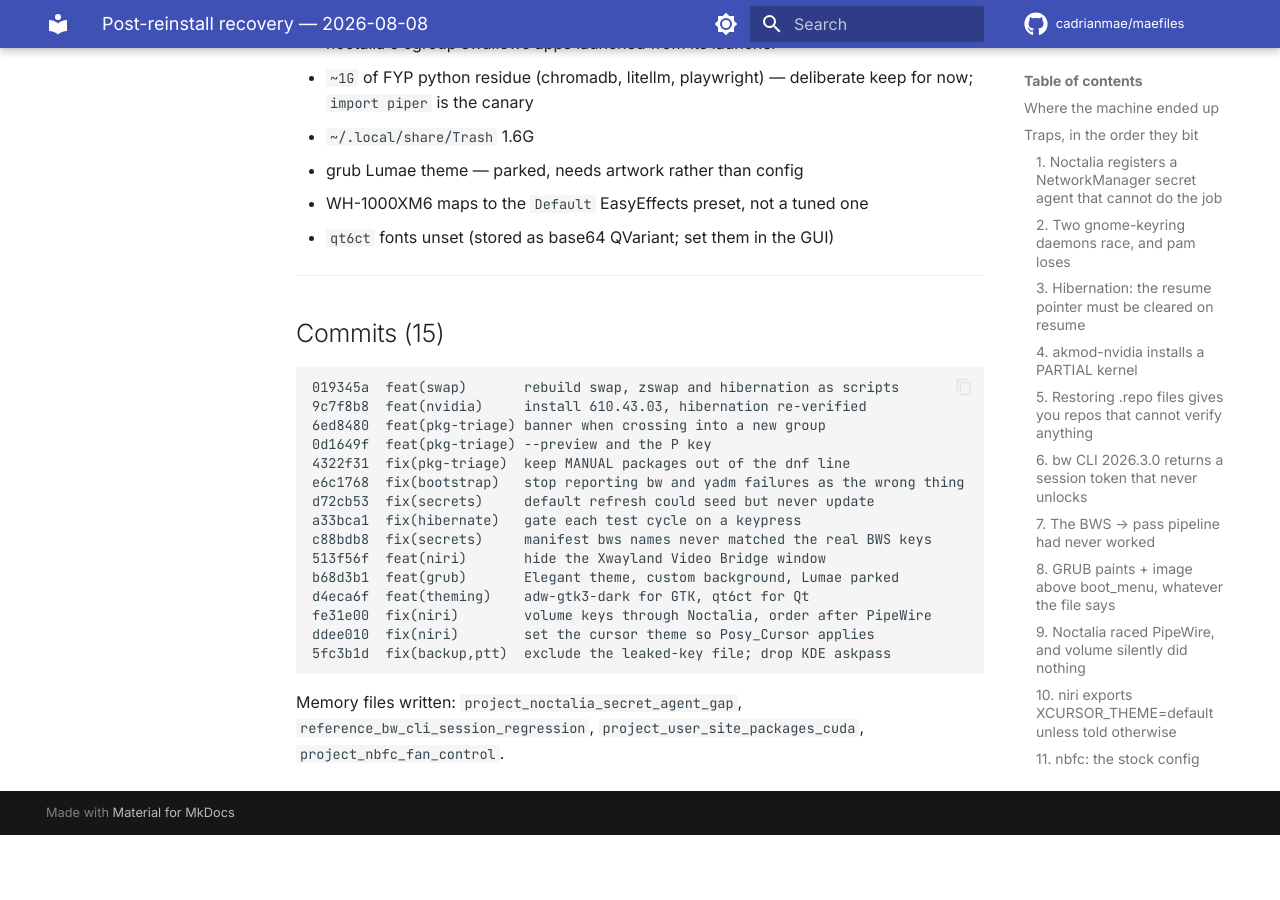
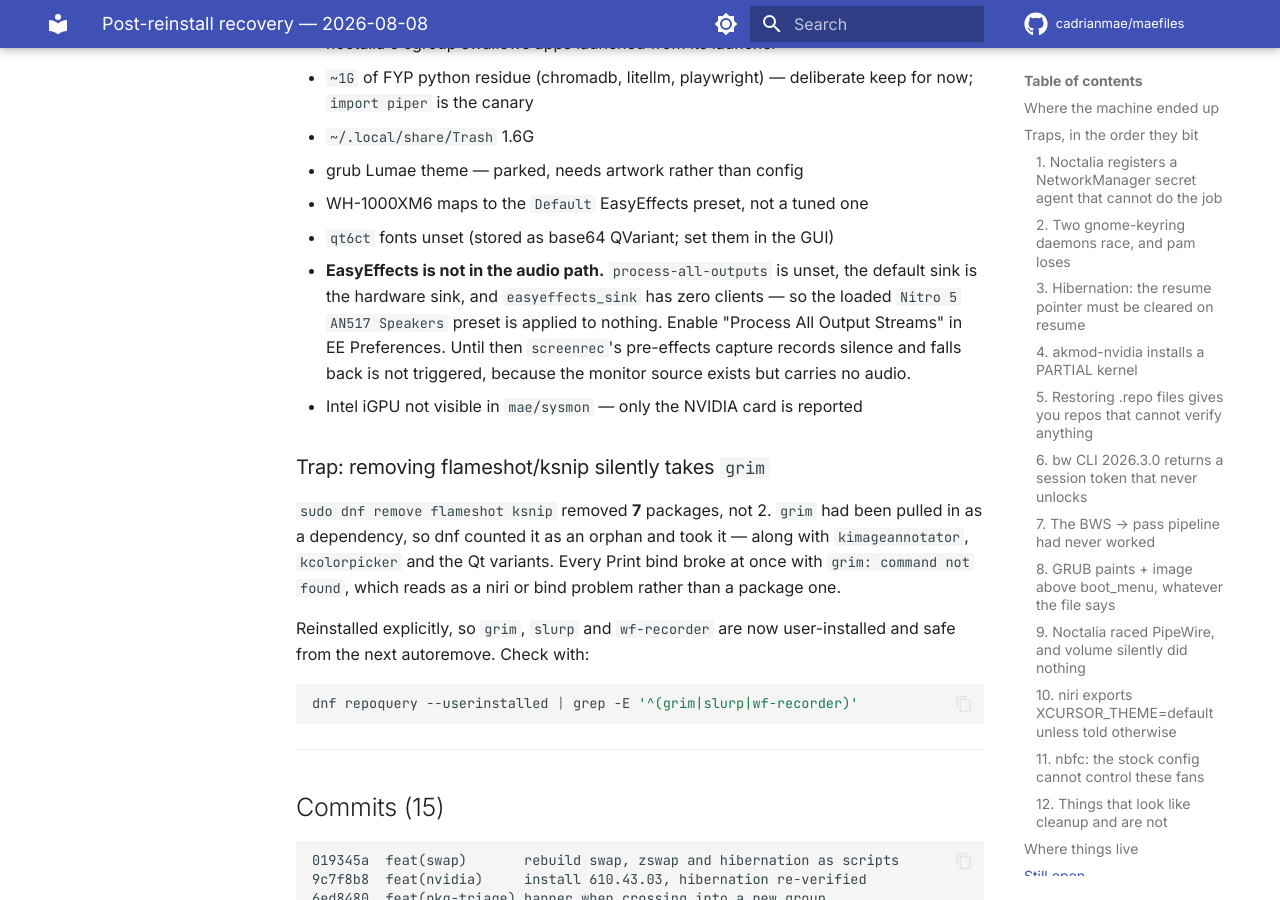
Before and after one commit to cadrianmae/maefiles, an MkDocs documentation site: the page built from docs/2026-08-08-post-reinstall-recovery.md, in a window 1280 px wide and 900 px high, scrolled down 4874 px. Built offline with MkDocs 1.6.1 and Material for MkDocs 9.7.7, drawn with Linux system fonts in a browser that asks for light colours; comment, search, counter and statistics services are not loaded; before the commit the page ends 5709 px from its top, so only the background shows below that.

````diff
--- a/docs/2026-08-08-post-reinstall-recovery.md
+++ b/docs/2026-08-08-post-reinstall-recovery.md
@@ -221,6 +221,28 @@ restore-repos.sh, collect-root.sh, kwallet-to-keyring.sh — all byte-verified.
 - grub Lumae theme — parked, needs artwork rather than config
 - WH-1000XM6 maps to the `Default` EasyEffects preset, not a tuned one
 - `qt6ct` fonts unset (stored as base64 QVariant; set them in the GUI)
+- **EasyEffects is not in the audio path.** `process-all-outputs` is unset, the
+  default sink is the hardware sink, and `easyeffects_sink` has zero clients —
+  so the loaded `Nitro 5 AN517 Speakers` preset is applied to nothing. Enable
+  "Process All Output Streams" in EE Preferences. Until then `screenrec`'s
+  pre-effects capture records silence and falls back is not triggered, because
+  the monitor source exists but carries no audio.
+- Intel iGPU not visible in `mae/sysmon` — only the NVIDIA card is reported
+
+### Trap: removing flameshot/ksnip silently takes `grim`
+
+`sudo dnf remove flameshot ksnip` removed **7** packages, not 2. `grim` had been
+pulled in as a dependency, so dnf counted it as an orphan and took it — along
+with `kimageannotator`, `kcolorpicker` and the Qt variants. Every Print bind
+broke at once with `grim: command not found`, which reads as a niri or bind
+problem rather than a package one.
+
+Reinstalled explicitly, so `grim`, `slurp` and `wf-recorder` are now
+user-installed and safe from the next autoremove. Check with:
+
+```bash
+dnf repoquery --userinstalled | grep -E '^(grim|slurp|wf-recorder)'
+```
 
 ---
 
````
Also changed, not shown: 5 other files.
